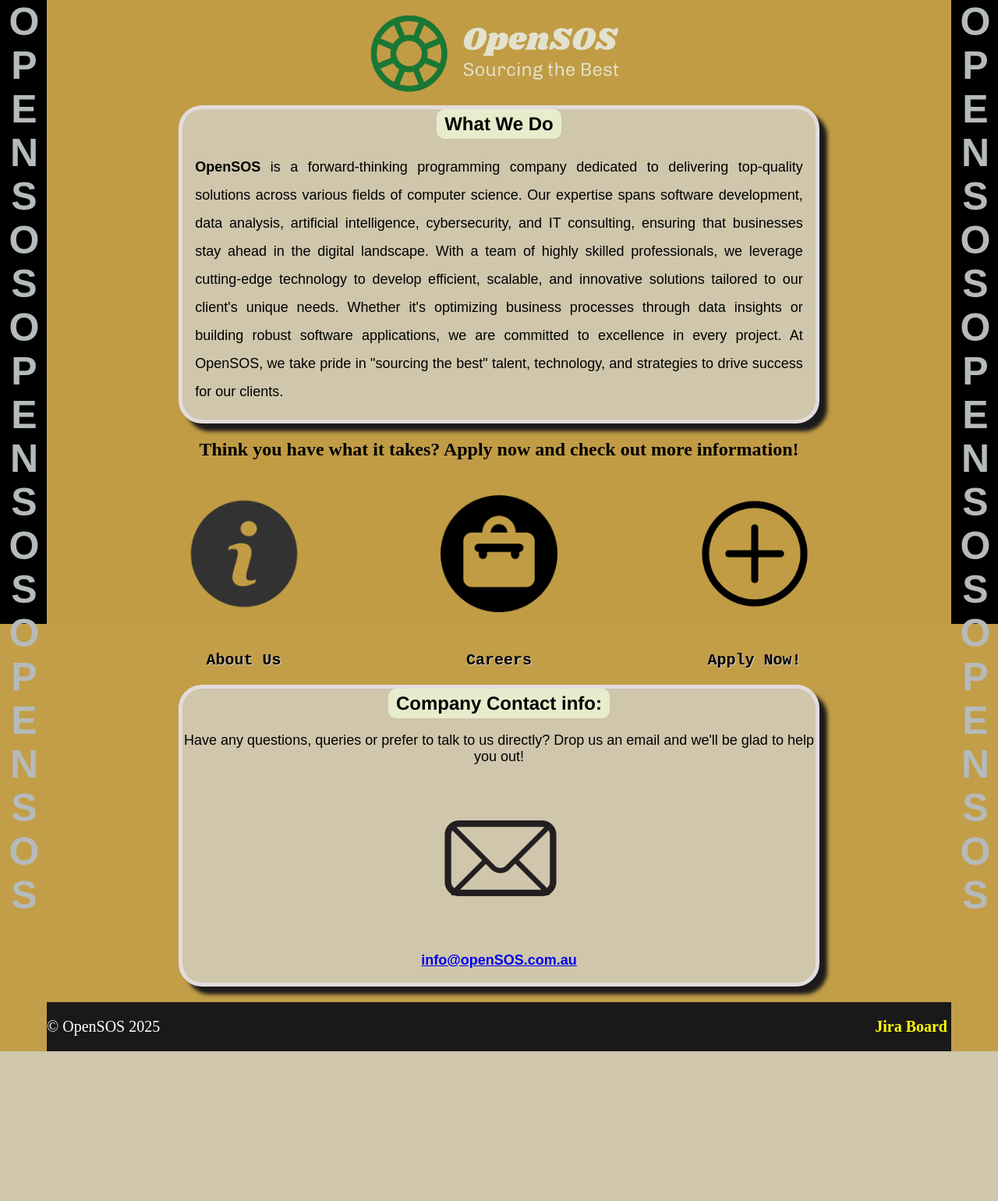
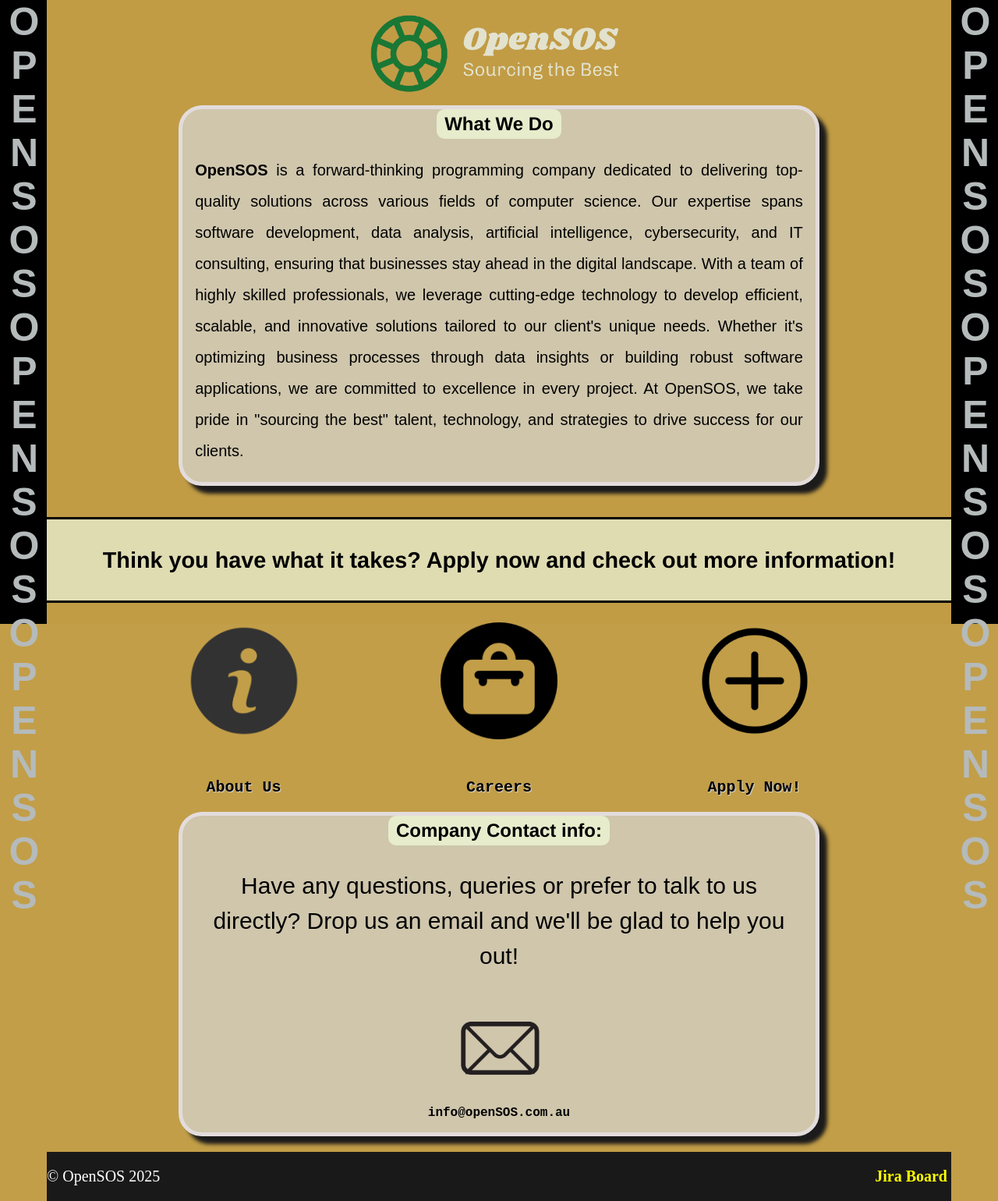
Before and after one commit to 102153870/openSOS_groupProjectPart1, a PHP site: page / in a window 1280 px wide. Shown: the whole page at 78% size. Before the commit the page ends 1348 px from the top, so only its background shows below. Run offline with PHP 8.4, Linux system fonts and the light colour scheme.

Commit message:
Added hover for email icon and changed font style

```diff
--- a/styles/style.css
+++ b/styles/style.css
@@ -103,7 +103,7 @@ footer b{
 }
 
 /*Description and Email Formatting*/
-.company_description, .home_email{
+.company_description, .home_email{ /*Box format*/
     margin: auto;
     border: 5px solid rgb(227, 220, 220);
     border-radius: 30px;
@@ -114,7 +114,7 @@ footer b{
     text-align: center;
 }
 
-.company_description h1, .home_email h2{
+.company_description h1, .home_email h2{ /*Box titles*/
     font-family: 'Franklin Gothic Medium', 'Arial Narrow', Arial, sans-serif;
     display: inline-block; /*Makes the background and border match the text width*/
     background-color: rgb(231, 236, 204);
@@ -124,31 +124,58 @@ footer b{
 
 }
 
-.company_description p {
+.company_description p { /*Description Text*/
     font-family: Arial, Helvetica, sans-serif;
-    font-size: large;
+    font-size: 20px;
     text-align: justify;
     padding-left: 2%;
     padding-right: 2%;
     line-height: 2;
 }
 
-.home_email p{
+.home_email #email_prompt { /*Email text*/
     font-family: Arial, Helvetica, sans-serif;
-    font-size: large;
+    font-size: 30px;
+    padding: 3%;
+    margin-top: 5px;
+    text-align: center;
+    line-height: 1.5;
+    margin-bottom: 0px;
 }
 
-#email_link{
-    margin: 0;
-    display: inline;
+.home_email a{ /*Removes the blue hyperlink line*/
+    text-decoration: none;
+    font-family: 'Courier New', Courier, monospace;
+    color: black;
+}
+
+#email_icon {
+    width: 140px; /* Reduce the icon size if needed */
+    height: auto;
+    margin-bottom: 0px; /* Remove extra bottom margin */
+}
+
+.home_email a p{
+    margin-top: 0;
+    text-decoration: none;
 
 }
+
+#email_icon, .home_email a p{
+    transition: transform 0.1s ease-in-out; /* Smooth animation */
+}
+
+.home_email a:hover #email_icon, .home_email a:hover p {
+    transform: scale(1.2);
+}
+
+
 /*Formatting Home Nav Section*/
 .home_nav{
     text-align: center;
 }
 
-#home_prompt{
+#nav_prompt {
     font-size:larger;
     margin-top: 40px;
     padding: 1%;
@@ -163,8 +190,6 @@ footer b{
     justify-content: center;
 
     justify-content: space-evenly; /* Distributes items evenly */
-    align-items: center; /* Aligns items vertically */
-     /* Adds spacing between items */
 }
 
 .home_nav a{ /*Removes the blue hyperlink line*/
```
